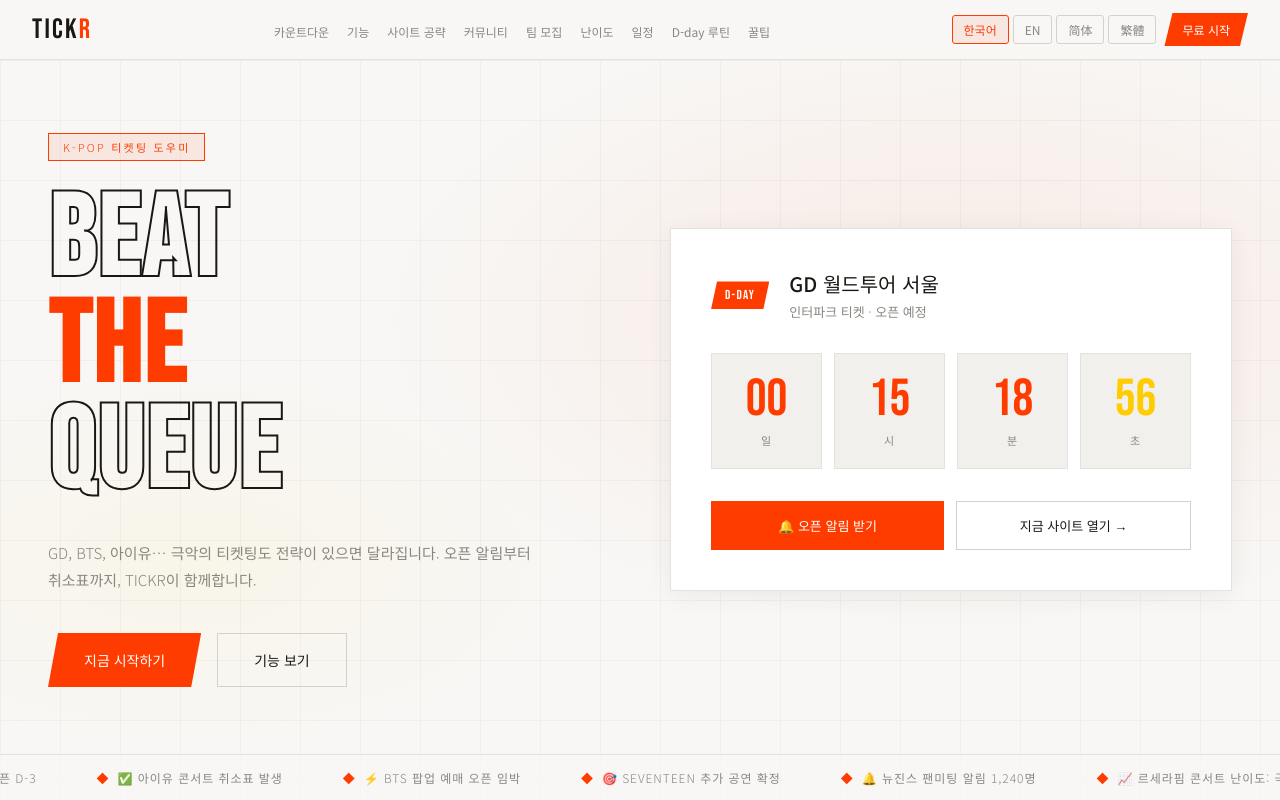
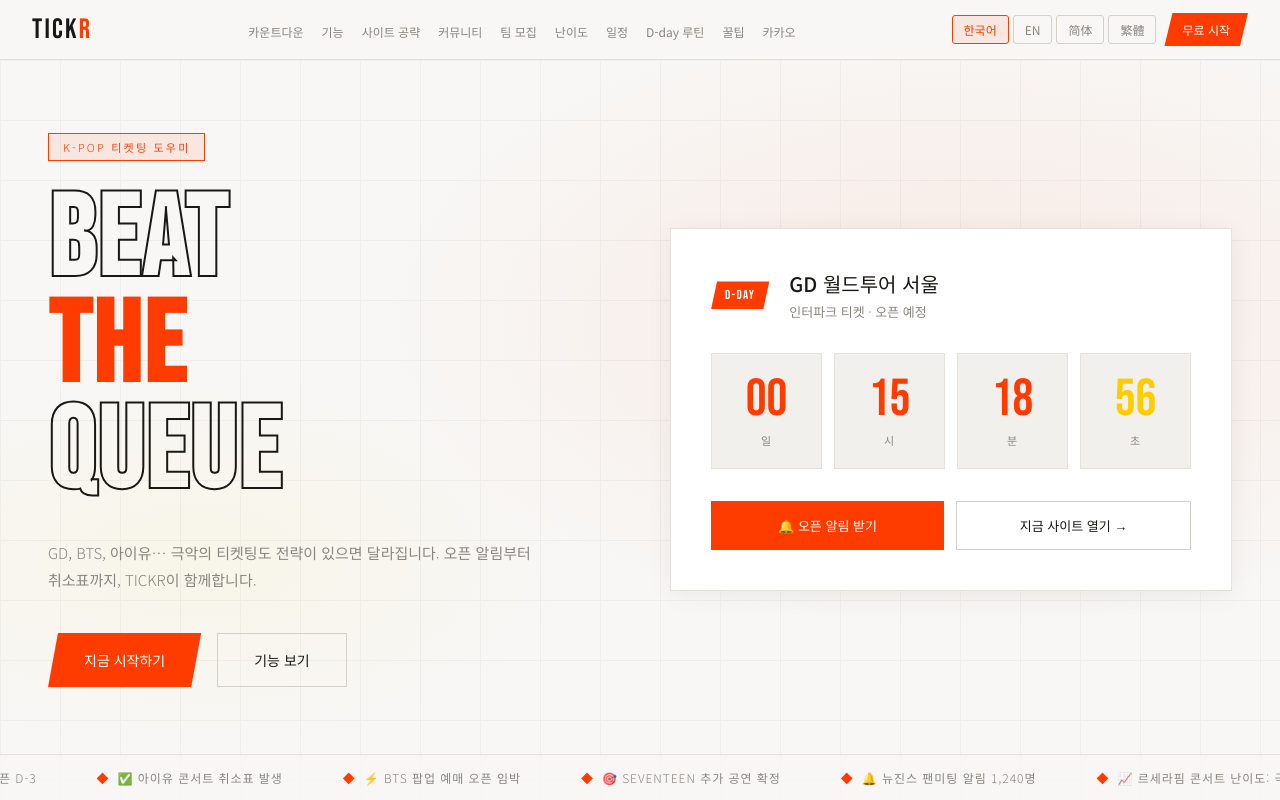
Before and after one commit to chygina37/-, a website: page index.html in a window 1280 px wide. Shown: the top 800 px of the page. Drawn offline with Linux system fonts and the light colour scheme.

Commit message:
Update index.html

```diff
--- a/index.html
+++ b/index.html
@@ -173,6 +173,7 @@
     <li><a href="schedule.html">일정</a></li>
     <li><a href="dday.html">D-day 루틴</a></li>
     <li><a href="tips.html">꿀팁</a></li>
+    <li><a href="kakao.html">카카오</a></li>
   </ul>
   <div class="nav-right">
     <div class="lang-switcher">
```
